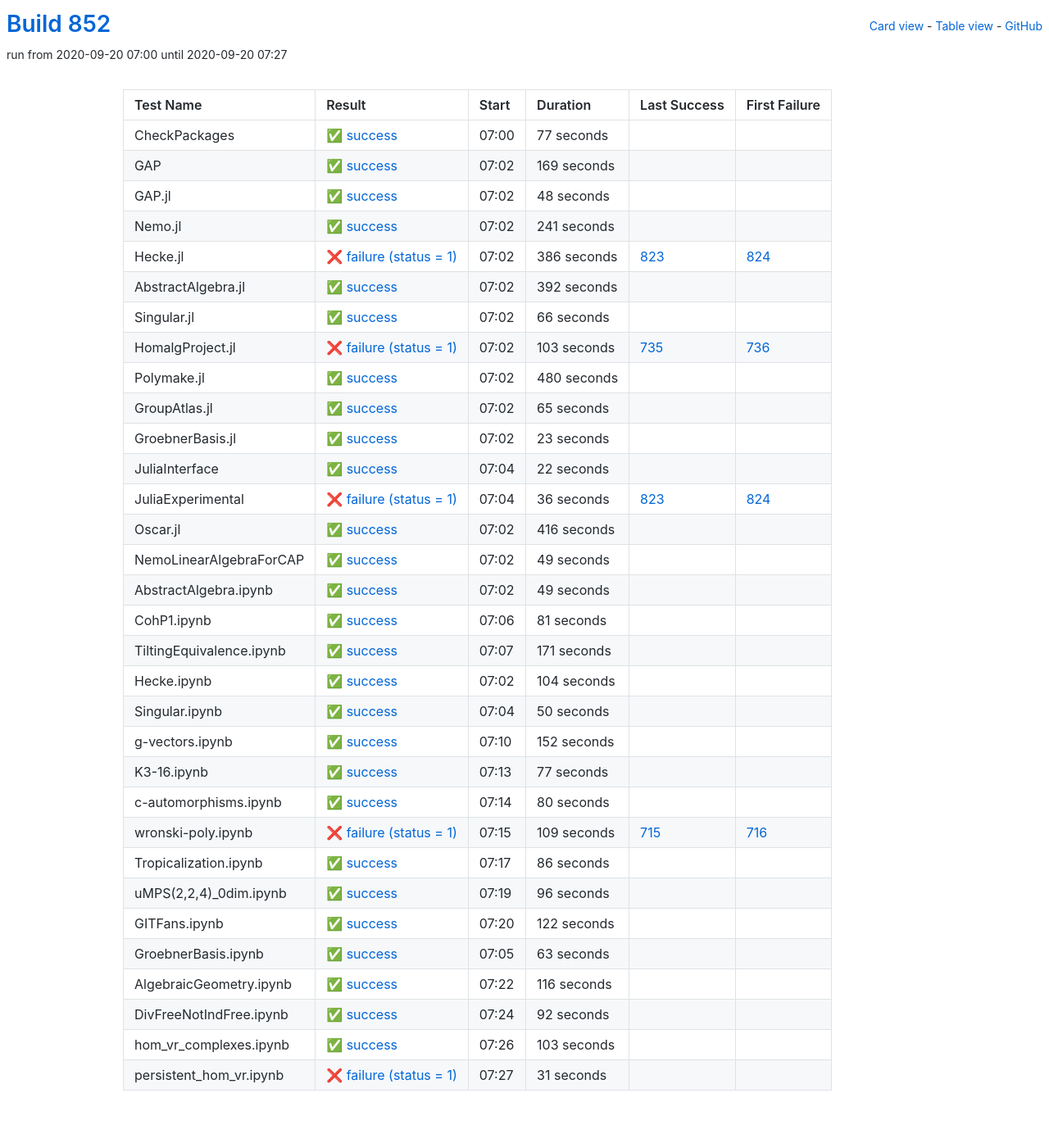
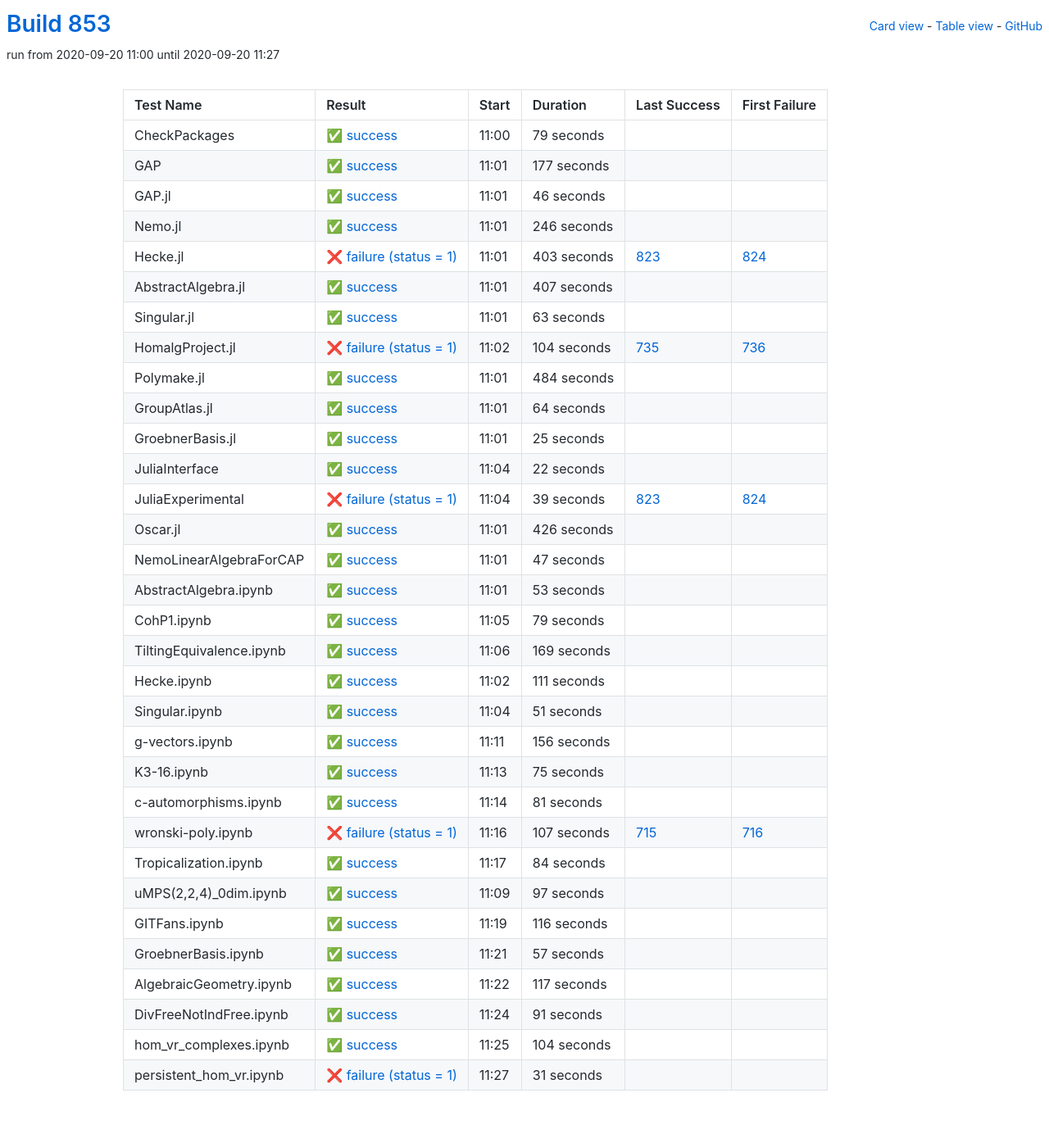
Before and after one commit to oscar-system/oscar-ci-status-stable, a Jekyll site: the page built from table.html, in a window 1280 px wide. Shown: the whole page at 82% size. Built offline with Jekyll 4.4.1, drawn with Linux system fonts in a browser that asks for light colours.

Commit message:
Build #853

```diff
--- a/_data/ci.yml
+++ b/_data/ci.yml
@@ -1,6 +1,6 @@
 ---
-build: 852
-build_url: https://oscarci.mathematik.uni-kl.de/job/oscar-stable/852/
+build: 853
+build_url: https://oscarci.mathematik.uni-kl.de/job/oscar-stable/853/
 job: oscar-stable
 organization: oscar-system
 repo: oscar-ci-status-stable
@@ -8,140 +8,140 @@ repourl: https://github.com/oscar-system/oscar-ci-status-stable
 tests:
 - name: CheckPackages
   id: checkpackages
-  log: https://oscarci.mathematik.uni-kl.de/job/oscar-stable/852/artifact/logs/build-852/CheckPackages.log
-  start: 2020-09-20 07:00
+  log: https://oscarci.mathematik.uni-kl.de/job/oscar-stable/853/artifact/logs/build-853/CheckPackages.log
+  start: 2020-09-20 11:00
   success: true
   exitcode: 0
   status: success
-  duration: 77
+  duration: 79
   last_success: false
   last_success_url:
   first_failure: false
   first_failure_url:
 - name: GAP
   id: gap
-  log: https://oscarci.mathematik.uni-kl.de/job/oscar-stable/852/artifact/logs/build-852/GAP.log
-  start: 2020-09-20 07:02
+  log: https://oscarci.mathematik.uni-kl.de/job/oscar-stable/853/artifact/logs/build-853/GAP.log
+  start: 2020-09-20 11:01
   success: true
   exitcode: 0
   status: success
-  duration: 169
+  duration: 177
   last_success: false
   last_success_url:
   first_failure: false
   first_failure_url:
 - name: GAP.jl
   id: gap-jl
-  log: https://oscarci.mathematik.uni-kl.de/job/oscar-stable/852/artifact/logs/build-852/GAP.jl.log
-  start: 2020-09-20 07:02
+  log: https://oscarci.mathematik.uni-kl.de/job/oscar-stable/853/artifact/logs/build-853/GAP.jl.log
+  start: 2020-09-20 11:01
   success: true
   exitcode: 0
   status: success
-  duration: 48
+  duration: 46
   last_success: false
   last_success_url:
   first_failure: false
   first_failure_url:
 - name: Nemo.jl
   id: nemo-jl
-  log: https://oscarci.mathematik.uni-kl.de/job/oscar-stable/852/artifact/logs/build-852/Nemo.jl.log
-  start: 2020-09-20 07:02
+  log: https://oscarci.mathematik.uni-kl.de/job/oscar-stable/853/artifact/logs/build-853/Nemo.jl.log
+  start: 2020-09-20 11:01
   success: true
   exitcode: 0
   status: success
-  duration: 241
+  duration: 246
   last_success: false
   last_success_url:
   first_failure: false
   first_failure_url:
 - name: Hecke.jl
   id: hecke-jl
-  log: https://oscarci.mathematik.uni-kl.de/job/oscar-stable/852/artifact/logs/build-852/Hecke.jl.log
-  start: 2020-09-20 07:02
+  log: https://oscarci.mathematik.uni-kl.de/job/oscar-stable/853/artifact/logs/build-853/Hecke.jl.log
+  start: 2020-09-20 11:01
   success: false
   exitcode: 1
   status: failure
-  duration: 386
+  duration: 403
   last_success: 823
   last_success_url: https://oscarci.mathematik.uni-kl.de/job/oscar-stable/823/
   first_failure: 824
   first_failure_url: https://oscarci.mathematik.uni-kl.de/job/oscar-stable/824/
 - name: AbstractAlgebra.jl
   id: abstractalgebra-jl
-  log: https://oscarci.mathematik.uni-kl.de/job/oscar-stable/852/artifact/logs/build-852/AbstractAlgebra.jl.log
-  start: 2020-09-20 07:02
+  log: https://oscarci.mathematik.uni-kl.de/job/oscar-stable/853/artifact/logs/build-853/AbstractAlgebra.jl.log
+  start: 2020-09-20 11:01
   success: true
   exitcode: 0
   status: success
-  duration: 392
+  duration: 407
   last_success: false
   last_success_url:
   first_failure: false
   first_failure_url:
 - name: Singular.jl
   id: singular-jl
-  log: https://oscarci.mathematik.uni-kl.de/job/oscar-stable/852/artifact/logs/build-852/Singular.jl.log
-  start: 2020-09-20 07:02
+  log: https://oscarci.mathematik.uni-kl.de/job/oscar-stable/853/artifact/logs/build-853/Singular.jl.log
+  start: 2020-09-20 11:01
   success: true
   exitcode: 0
   status: success
-  duration: 66
+  duration: 63
   last_success: false
   last_success_url:
   first_failure: false
   first_failure_url:
 - name: HomalgProject.jl
   id: homalgproject-jl
-  log: https://oscarci.mathematik.uni-kl.de/job/oscar-stable/852/artifact/logs/build-852/HomalgProject.jl.log
-  start: 2020-09-20 07:02
+  log: https://oscarci.mathematik.uni-kl.de/job/oscar-stable/853/artifact/logs/build-853/HomalgProject.jl.log
+  start: 2020-09-20 11:02
   success: false
   exitcode: 1
   status: failure
-  duration: 103
+  duration: 104
   last_success: 735
   last_success_url: https://oscarci.mathematik.uni-kl.de/job/oscar-stable/735/
   first_failure: 736
   first_failure_url: https://oscarci.mathematik.uni-kl.de/job/oscar-stable/736/
 - name: Polymake.jl
   id: polymake-jl
-  log: https://oscarci.mathematik.uni-kl.de/job/oscar-stable/852/artifact/logs/build-852/Polymake.jl.log
-  start: 2020-09-20 07:02
+  log: https://oscarci.mathematik.uni-kl.de/job/oscar-stable/853/artifact/logs/build-853/Polymake.jl.log
+  start: 2020-09-20 11:01
   success: true
   exitcode: 0
   status: success
-  duration: 480
+  duration: 484
   last_success: false
   last_success_url:
   first_failure: false
   first_failure_url:
 - name: GroupAtlas.jl
   id: groupatlas-jl
-  log: https://oscarci.mathematik.uni-kl.de/job/oscar-stable/852/artifact/logs/build-852/GroupAtlas.jl.log
-  start: 2020-09-20 07:02
+  log: https://oscarci.mathematik.uni-kl.de/job/oscar-stable/853/artifact/logs/build-853/GroupAtlas.jl.log
+  start: 2020-09-20 11:01
   success: true
   exitcode: 0
   status: success
-  duration: 65
+  duration: 64
   last_success: false
   last_success_url:
   first_failure: false
   first_failure_url:
 - name: GroebnerBasis.jl
   id: groebnerbasis-jl
-  log: https://oscarci.mathematik.uni-kl.de/job/oscar-stable/852/artifact/logs/build-852/GroebnerBasis.jl.log
-  start: 2020-09-20 07:02
+  log: https://oscarci.mathematik.uni-kl.de/job/oscar-stable/853/artifact/logs/build-853/GroebnerBasis.jl.log
+  start: 2020-09-20 11:01
   success: true
   exitcode: 0
   status: success
-  duration: 23
+  duration: 25
   last_success: false
   last_success_url:
   first_failure: false
   first_failure_url:
 - name: JuliaInterface
   id: juliainterface
-  log: https://oscarci.mathematik.uni-kl.de/job/oscar-stable/852/artifact/logs/build-852/JuliaInterface.log
-  start: 2020-09-20 07:04
+  log: https://oscarci.mathematik.uni-kl.de/job/oscar-stable/853/artifact/logs/build-853/JuliaInterface.log
+  start: 2020-09-20 11:04
   success: true
   exitcode: 0
   status: success
@@ -152,56 +152,128 @@ tests:
   first_failure_url:
 - name: JuliaExperimental
   id: juliaexperimental
-  log: https://oscarci.mathematik.uni-kl.de/job/oscar-stable/852/artifact/logs/build-852/JuliaExperimental.log
-  start: 2020-09-20 07:04
+  log: https://oscarci.mathematik.uni-kl.de/job/oscar-stable/853/artifact/logs/build-853/JuliaExperimental.log
+  start: 2020-09-20 11:04
   success: false
   exitcode: 1
   status: failure
-  duration: 36
+  duration: 39
   last_success: 823
   last_success_url: https://oscarci.mathematik.uni-kl.de/job/oscar-stable/823/
   first_failure: 824
   first_failure_url: https://oscarci.mathematik.uni-kl.de/job/oscar-stable/824/
 - name: Oscar.jl
   id: oscar-jl
-  log: https://oscarci.mathematik.uni-kl.de/job/oscar-stable/852/artifact/logs/build-852/Oscar.jl.log
-  start: 2020-09-20 07:02
+  log: https://oscarci.mathematik.uni-kl.de/job/oscar-stable/853/artifact/logs/build-853/Oscar.jl.log
+  start: 2020-09-20 11:01
   success: true
   exitcode: 0
   status: success
-  duration: 416
+  duration: 426
   last_success: false
   last_success_url:
   first_failure: false
   first_failure_url:
 - name: NemoLinearAlgebraForCAP
   id: nemolinearalgebraforcap
-  log: https://oscarci.mathematik.uni-kl.de/job/oscar-stable/852/artifact/logs/build-852/NemoLinearAlgebraForCAP.log
-  start: 2020-09-20 07:02
+  log: https://oscarci.mathematik.uni-kl.de/job/oscar-stable/853/artifact/logs/build-853/NemoLinearAlgebraForCAP.log
+  start: 2020-09-20 11:01
   success: true
   exitcode: 0
   status: success
-  duration: 49
+  duration: 47
   last_success: false
   last_success_url:
   first_failure: false
   first_failure_url:
 - name: AbstractAlgebra.ipynb
   id: abstractalgebra-ipynb
-  log: https://oscarci.mathematik.uni-kl.de/job/oscar-stable/852/artifact/logs/build-852/AbstractAlgebra.ipynb.log
-  start: 2020-09-20 07:02
+  log: https://oscarci.mathematik.uni-kl.de/job/oscar-stable/853/artifact/logs/build-853/AbstractAlgebra.ipynb.log
+  start: 2020-09-20 11:01
   success: true
   exitcode: 0
   status: success
-  duration: 49
+  duration: 53
   last_success: false
   last_success_url:
   first_failure: false
   first_failure_url:
 - name: CohP1.ipynb
   id: cohp1-ipynb
-  log: https://oscarci.mathematik.uni-kl.de/job/oscar-stable/852/artifact/logs/build-852/CohP1.ipynb.log
-  start: 2020-09-20 07:06
+  log: https://oscarci.mathematik.uni-kl.de/job/oscar-stable/853/artifact/logs/build-853/CohP1.ipynb.log
+  start: 2020-09-20 11:05
+  success: true
+  exitcode: 0
+  status: success
+  duration: 79
+  last_success: false
+  last_success_url:
+  first_failure: false
+  first_failure_url:
+- name: TiltingEquivalence.ipynb
+  id: tiltingequivalence-ipynb
+  log: https://oscarci.mathematik.uni-kl.de/job/oscar-stable/853/artifact/logs/build-853/TiltingEquivalence.ipynb.log
+  start: 2020-09-20 11:06
+  success: true
+  exitcode: 0
+  status: success
+  duration: 169
+  last_success: false
+  last_success_url:
+  first_failure: false
+  first_failure_url:
+- name: Hecke.ipynb
+  id: hecke-ipynb
+  log: https://oscarci.mathematik.uni-kl.de/job/oscar-stable/853/artifact/logs/build-853/Hecke.ipynb.log
+  start: 2020-09-20 11:02
+  success: true
+  exitcode: 0
+  status: success
+  duration: 111
+  last_success: false
+  last_success_url:
+  first_failure: false
+  first_failure_url:
+- name: Singular.ipynb
+  id: singular-ipynb
+  log: https://oscarci.mathematik.uni-kl.de/job/oscar-stable/853/artifact/logs/build-853/Singular.ipynb.log
+  start: 2020-09-20 11:04
+  success: true
+  exitcode: 0
+  status: success
+  duration: 51
+  last_success: false
+  last_success_url:
+  first_failure: false
+  first_failure_url:
+- name: g-vectors.ipynb
+  id: g-vectors-ipynb
+  log: https://oscarci.mathematik.uni-kl.de/job/oscar-stable/853/artifact/logs/build-853/g-vectors.ipynb.log
+  start: 2020-09-20 11:11
+  success: true
+  exitcode: 0
+  status: success
+  duration: 156
+  last_success: false
+  last_success_url:
+  first_failure: false
+  first_failure_url:
+- name: K3-16.ipynb
+  id: k3-16-ipynb
+  log: https://oscarci.mathematik.uni-kl.de/job/oscar-stable/853/artifact/logs/build-853/K3-16.ipynb.log
+  start: 2020-09-20 11:13
+  success: true
+  exitcode: 0
+  status: success
+  duration: 75
+  last_success: false
+  last_success_url:
+  first_failure: false
+  first_failure_url:
+- name: c-automorphisms.ipynb
+  id: c-automorphisms-ipynb
+  log: https://oscarci.mathematik.uni-kl.de/job/oscar-stable/853/artifact/logs/build-853/c-automorphisms.ipynb.log
+  start: 2020-09-20 11:14
   success: true
   exitcode: 0
   status: success
@@ -210,22 +282,94 @@ tests:
   last_success_url:
   first_failure: false
   first_failure_url:
-- name: TiltingEquivalence.ipynb
-  id: tiltingequivalence-ipynb
-  log: https://oscarci.mathematik.uni-kl.de/job/oscar-stable/852/artifact/logs/build-852/TiltingEquivalence.ipynb.log
-  start: 2020-09-20 07:07
+- name: wronski-poly.ipynb
+  id: wronski-poly-ipynb
+  log: https://oscarci.mathematik.uni-kl.de/job/oscar-stable/853/artifact/logs/build-853/wronski-poly.ipynb.log
+  start: 2020-09-20 11:16
+  success: false
+  exitcode: 1
+  status: failure
+  duration: 107
+  last_success: 715
+  last_success_url: https://oscarci.mathematik.uni-kl.de/job/oscar-stable/715/
+  first_failure: 716
+  first_failure_url: https://oscarci.mathematik.uni-kl.de/job/oscar-stable/716/
+- name: Tropicalization.ipynb
+  id: tropicalization-ipynb
+  log: https://oscarci.mathematik.uni-kl.de/job/oscar-stable/853/artifact/logs/build-853/Tropicalization.ipynb.log
+  start: 2020-09-20 11:17
   success: true
   exitcode: 0
   status: success
-  duration: 171
+  duration: 84
   last_success: false
   last_success_url:
   first_failure: false
   first_failure_url:
-- name: Hecke.ipynb
-  id: hecke-ipynb
-  log: https://oscarci.mathematik.uni-kl.de/job/oscar-stable/852/artifact/logs/build-852/Hecke.ipynb.log
-  start: 2020-09-20 07:02
+- name: uMPS(2,2,4)_0dim.ipynb
+  id: umps-2-2-4-0dim-ipynb
+  log: https://oscarci.mathematik.uni-kl.de/job/oscar-stable/853/artifact/logs/build-853/uMPS-2-2-4-_0dim.ipynb.log
+  start: 2020-09-20 11:09
+  success: true
+  exitcode: 0
+  status: success
+  duration: 97
+  last_success: false
+  last_success_url:
+  first_failure: false
+  first_failure_url:
+- name: GITFans.ipynb
+  id: gitfans-ipynb
+  log: https://oscarci.mathematik.uni-kl.de/job/oscar-stable/853/artifact/logs/build-853/GITFans.ipynb.log
+  start: 2020-09-20 11:19
+  success: true
+  exitcode: 0
+  status: success
+  duration: 116
+  last_success: false
+  last_success_url:
+  first_failure: false
+  first_failure_url:
+- name: GroebnerBasis.ipynb
+  id: groebnerbasis-ipynb
+  log: https://oscarci.mathematik.uni-kl.de/job/oscar-stable/853/artifact/logs/build-853/GroebnerBasis.ipynb.log
+  start: 2020-09-20 11:21
+  success: true
+  exitcode: 0
+  status: success
+  duration: 57
+  last_success: false
+  last_success_url:
+  first_failure: false
+  first_failure_url:
+- name: AlgebraicGeometry.ipynb
+  id: algebraicgeometry-ipynb
+  log: https://oscarci.mathematik.uni-kl.de/job/oscar-stable/853/artifact/logs/build-853/AlgebraicGeometry.ipynb.log
+  start: 2020-09-20 11:22
+  success: true
+  exitcode: 0
+  status: success
+  duration: 117
+  last_success: false
+  last_success_url:
+  first_failure: false
+  first_failure_url:
+- name: DivFreeNotIndFree.ipynb
+  id: divfreenotindfree-ipynb
+  log: https://oscarci.mathematik.uni-kl.de/job/oscar-stable/853/artifact/logs/build-853/DivFreeNotIndFree.ipynb.log
+  start: 2020-09-20 11:24
+  success: true
+  exitcode: 0
+  status: success
+  duration: 91
+  last_success: false
+  last_success_url:
+  first_failure: false
+  first_failure_url:
+- name: hom_vr_complexes.ipynb
+  id: hom-vr-complexes-ipynb
+  log: https://oscarci.mathematik.uni-kl.de/job/oscar-stable/853/artifact/logs/build-853/hom_vr_complexes.ipynb.log
+  start: 2020-09-20 11:25
   success: true
   exitcode: 0
   status: success
@@ -234,154 +378,10 @@ tests:
   last_success_url:
   first_failure: false
   first_failure_url:
-- name: Singular.ipynb
-  id: singular-ipynb
-  log: https://oscarci.mathematik.uni-kl.de/job/oscar-stable/852/artifact/logs/build-852/Singular.ipynb.log
-  start: 2020-09-20 07:04
-  success: true
-  exitcode: 0
-  status: success
-  duration: 50
-  last_success: false
-  last_success_url:
-  first_failure: false
-  first_failure_url:
-- name: g-vectors.ipynb
-  id: g-vectors-ipynb
-  log: https://oscarci.mathematik.uni-kl.de/job/oscar-stable/852/artifact/logs/build-852/g-vectors.ipynb.log
-  start: 2020-09-20 07:10
-  success: true
-  exitcode: 0
-  status: success
-  duration: 152
-  last_success: false
-  last_success_url:
-  first_failure: false
-  first_failure_url:
-- name: K3-16.ipynb
-  id: k3-16-ipynb
-  log: https://oscarci.mathematik.uni-kl.de/job/oscar-stable/852/artifact/logs/build-852/K3-16.ipynb.log
-  start: 2020-09-20 07:13
-  success: true
-  exitcode: 0
-  status: success
-  duration: 77
-  last_success: false
-  last_success_url:
-  first_failure: false
-  first_failure_url:
-- name: c-automorphisms.ipynb
-  id: c-automorphisms-ipynb
-  log: https://oscarci.mathematik.uni-kl.de/job/oscar-stable/852/artifact/logs/build-852/c-automorphisms.ipynb.log
-  start: 2020-09-20 07:14
-  success: true
-  exitcode: 0
-  status: success
-  duration: 80
-  last_success: false
-  last_success_url:
-  first_failure: false
-  first_failure_url:
-- name: wronski-poly.ipynb
-  id: wronski-poly-ipynb
-  log: https://oscarci.mathematik.uni-kl.de/job/oscar-stable/852/artifact/logs/build-852/wronski-poly.ipynb.log
-  start: 2020-09-20 07:15
-  success: false
-  exitcode: 1
-  status: failure
-  duration: 109
-  last_success: 715
-  last_success_url: https://oscarci.mathematik.uni-kl.de/job/oscar-stable/715/
-  first_failure: 716
-  first_failure_url: https://oscarci.mathematik.uni-kl.de/job/oscar-stable/716/
-- name: Tropicalization.ipynb
-  id: tropicalization-ipynb
-  log: https://oscarci.mathematik.uni-kl.de/job/oscar-stable/852/artifact/logs/build-852/Tropicalization.ipynb.log
-  start: 2020-09-20 07:17
-  success: true
-  exitcode: 0
-  status: success
-  duration: 86
-  last_success: false
-  last_success_url:
-  first_failure: false
-  first_failure_url:
-- name: uMPS(2,2,4)_0dim.ipynb
-  id: umps-2-2-4-0dim-ipynb
-  log: https://oscarci.mathematik.uni-kl.de/job/oscar-stable/852/artifact/logs/build-852/uMPS-2-2-4-_0dim.ipynb.log
-  start: 2020-09-20 07:19
-  success: true
-  exitcode: 0
-  status: success
-  duration: 96
-  last_success: false
-  last_success_url:
-  first_failure: false
-  first_failure_url:
-- name: GITFans.ipynb
-  id: gitfans-ipynb
-  log: https://oscarci.mathematik.uni-kl.de/job/oscar-stable/852/artifact/logs/build-852/GITFans.ipynb.log
-  start: 2020-09-20 07:20
-  success: true
-  exitcode: 0
-  status: success
-  duration: 122
-  last_success: false
-  last_success_url:
-  first_failure: false
-  first_failure_url:
-- name: GroebnerBasis.ipynb
-  id: groebnerbasis-ipynb
-  log: https://oscarci.mathematik.uni-kl.de/job/oscar-stable/852/artifact/logs/build-852/GroebnerBasis.ipynb.log
-  start: 2020-09-20 07:05
-  success: true
-  exitcode: 0
-  status: success
-  duration: 63
-  last_success: false
-  last_success_url:
-  first_failure: false
-  first_failure_url:
-- name: AlgebraicGeometry.ipynb
-  id: algebraicgeometry-ipynb
-  log: https://oscarci.mathematik.uni-kl.de/job/oscar-stable/852/artifact/logs/build-852/AlgebraicGeometry.ipynb.log
-  start: 2020-09-20 07:22
-  success: true
-  exitcode: 0
-  status: success
-  duration: 116
-  last_success: false
-  last_success_url:
-  first_failure: false
-  first_failure_url:
-- name: DivFreeNotIndFree.ipynb
-  id: divfreenotindfree-ipynb
-  log: https://oscarci.mathematik.uni-kl.de/job/oscar-stable/852/artifact/logs/build-852/DivFreeNotIndFree.ipynb.log
-  start: 2020-09-20 07:24
-  success: true
-  exitcode: 0
-  status: success
-  duration: 92
-  last_success: false
-  last_success_url:
-  first_failure: false
-  first_failure_url:
-- name: hom_vr_complexes.ipynb
-  id: hom-vr-complexes-ipynb
-  log: https://oscarci.mathematik.uni-kl.de/job/oscar-stable/852/artifact/logs/build-852/hom_vr_complexes.ipynb.log
-  start: 2020-09-20 07:26
-  success: true
-  exitcode: 0
-  status: success
-  duration: 103
-  last_success: false
-  last_success_url:
-  first_failure: false
-  first_failure_url:
 - name: persistent_hom_vr.ipynb
   id: persistent-hom-vr-ipynb
-  log: https://oscarci.mathematik.uni-kl.de/job/oscar-stable/852/artifact/logs/build-852/persistent_hom_vr.ipynb.log
-  start: 2020-09-20 07:27
+  log: https://oscarci.mathematik.uni-kl.de/job/oscar-stable/853/artifact/logs/build-853/persistent_hom_vr.ipynb.log
+  start: 2020-09-20 11:27
   success: false
   exitcode: 1
   status: failure
```
Also changed, not shown: README.md.
